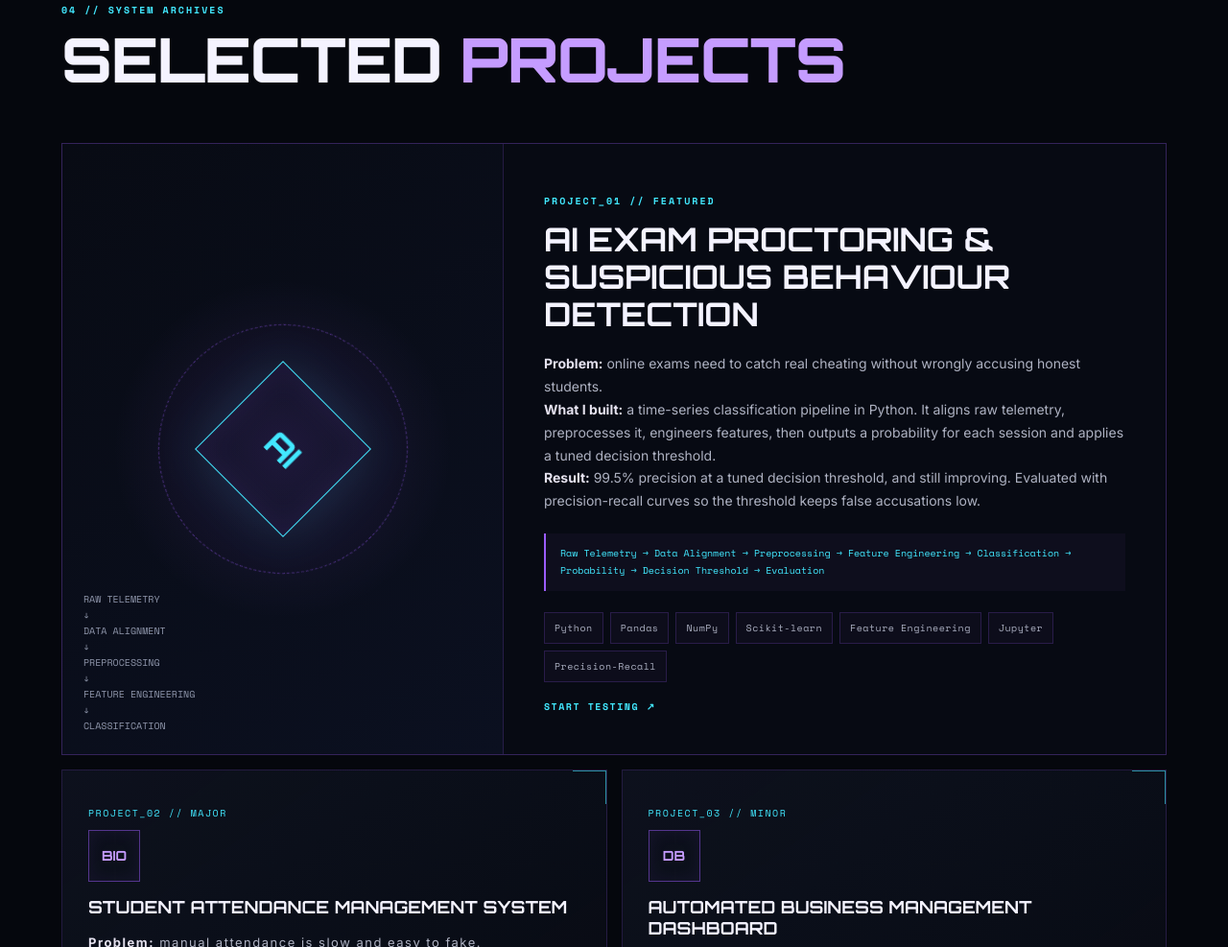
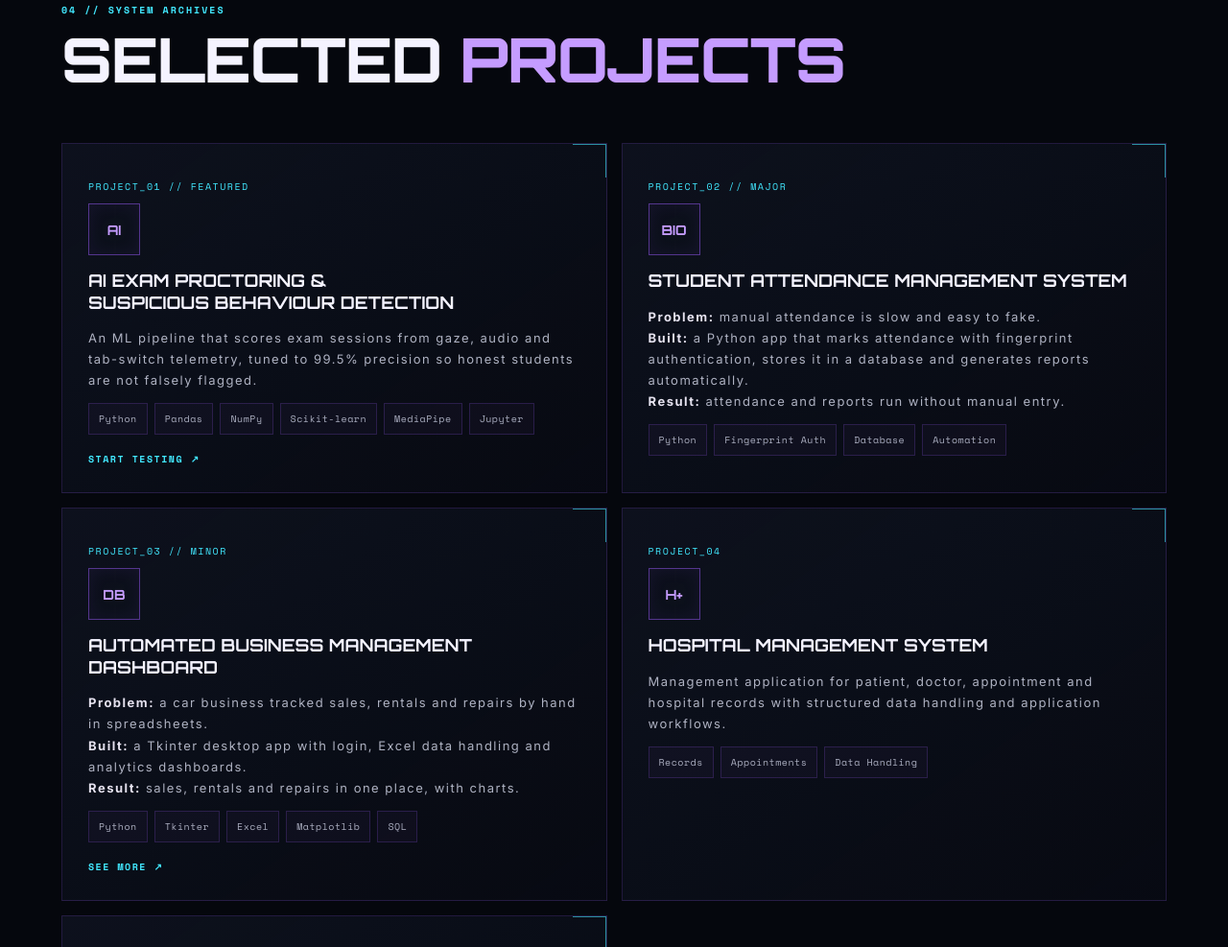
Before and after one commit to priynkp/Portfolio, a plain HTML site: page index.html in a window 1280 px wide. Shown: the part 4427-5414 px from the top of the page at 96% size. Drawn offline with nearby package versions, Linux system fonts and the light colour scheme.

Commit message:
Add files via upload

```diff
--- a/index.html
+++ b/index.html
@@ -203,21 +203,8 @@
         <p class="section-code">04 // SYSTEM ARCHIVES</p>
         <h2>SELECTED <span>PROJECTS</span></h2>
       </div>
-      <div class="project-feature reveal">
-        <div class="project-visual">
-          <div class="scan-ring"></div><div class="ai-core">AI</div>
-          <div class="telemetry">RAW TELEMETRY<br>↓<br>DATA ALIGNMENT<br>↓<br>PREPROCESSING<br>↓<br>FEATURE ENGINEERING<br>↓<br>CLASSIFICATION</div>
-        </div>
-        <div class="project-info">
-          <p class="card-tag">PROJECT_01 // FEATURED</p>
-          <h3>AI EXAM PROCTORING &amp;<br>SUSPICIOUS BEHAVIOUR DETECTION</h3>
-          <p><b>Problem:</b> online exams need to catch real cheating without wrongly accusing honest students.<br><b>What I built:</b> a time-series classification pipeline in Python. It aligns raw telemetry, preprocesses it, engineers features, then outputs a probability for each session and applies a tuned decision threshold.<br><b>Result:</b> 99.5% precision at a tuned decision threshold, and still improving. Evaluated with precision-recall curves so the threshold keeps false accusations low.</p>
-          <div class="pipeline">Raw Telemetry → Data Alignment → Preprocessing → Feature Engineering → Classification → Probability → Decision Threshold → Evaluation</div>
-          <div class="chips"><span>Python</span><span>Pandas</span><span>NumPy</span><span>Scikit-learn</span><span>Feature Engineering</span><span>Jupyter</span><span>Precision-Recall</span></div>
-          <a class="card-link" href="eduguard.html">START TESTING &#8599;</a>
-        </div>
-      </div>
       <div class="project-grid">
+        <article class="project-card reveal"><p>PROJECT_01 // FEATURED</p><div class="project-icon">AI</div><h3>AI EXAM PROCTORING &amp;<br>SUSPICIOUS BEHAVIOUR DETECTION</h3><p>An ML pipeline that scores exam sessions from gaze, audio and tab-switch telemetry, tuned to 99.5% precision so honest students are not falsely flagged.</p><div class="chips"><span>Python</span><span>Pandas</span><span>NumPy</span><span>Scikit-learn</span><span>MediaPipe</span><span>Jupyter</span></div><a class="card-link" href="eduguard.html">START TESTING &#8599;</a></article>
         <article class="project-card reveal"><p>PROJECT_02 // MAJOR</p><div class="project-icon">BIO</div><h3>STUDENT ATTENDANCE MANAGEMENT SYSTEM</h3><p><b>Problem:</b> manual attendance is slow and easy to fake.<br><b>Built:</b> a Python app that marks attendance with fingerprint authentication, stores it in a database and generates reports automatically.<br><b>Result:</b> attendance and reports run without manual entry.</p><div class="chips"><span>Python</span><span>Fingerprint Auth</span><span>Database</span><span>Automation</span></div></article>
         <article class="project-card reveal"><p>PROJECT_03 // MINOR</p><div class="project-icon">DB</div><h3>AUTOMATED BUSINESS MANAGEMENT DASHBOARD</h3><p><b>Problem:</b> a car business tracked sales, rentals and repairs by hand in spreadsheets.<br><b>Built:</b> a Tkinter desktop app with login, Excel data handling and analytics dashboards.<br><b>Result:</b> sales, rentals and repairs in one place, with charts.</p><div class="chips"><span>Python</span><span>Tkinter</span><span>Excel</span><span>Matplotlib</span><span>SQL</span></div><a class="card-link" href="honda-dashboard.html">SEE MORE &#8599;</a></article>
         <article class="project-card reveal"><p>PROJECT_04</p><div class="project-icon">H+</div><h3>HOSPITAL MANAGEMENT SYSTEM</h3><p>Management application for patient, doctor, appointment and hospital records with structured data handling and application workflows.</p><div class="chips"><span>Records</span><span>Appointments</span><span>Data Handling</span></div></article>
```
